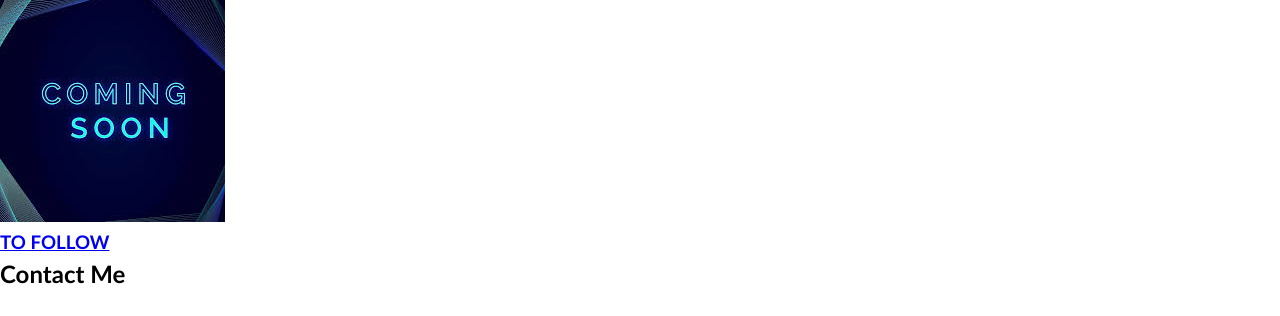
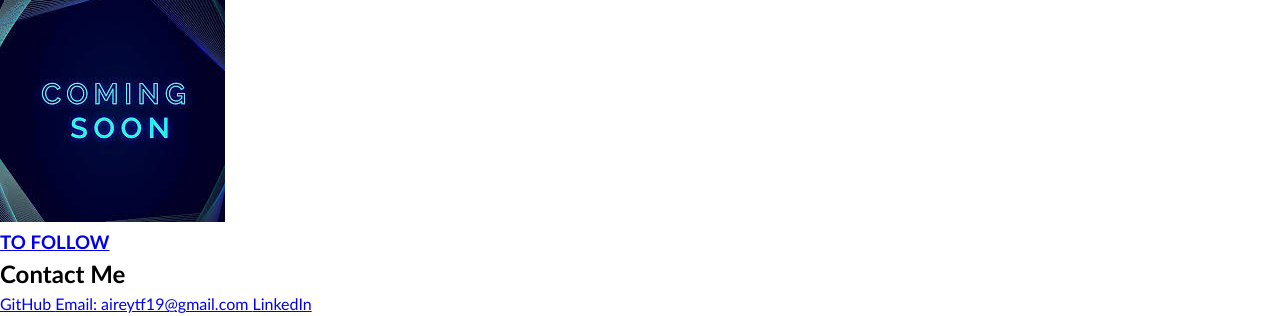
Before and after one commit to aireytf/Week2-Challenge-Portfolio, a plain HTML site: page index.html in a window 1280 px wide. Shown: the part 3835-4151 px from the top of the page. Before the commit the page ends 4127 px from the top, so only its background shows below. Drawn offline with Linux system fonts and the light colour scheme.

Commit message:
add structure & links to Contact section

```diff
--- a/index.html
+++ b/index.html
@@ -86,6 +86,13 @@
     <!-- contact -->
     <section class="page-section contact" id="contact">
       <h2>Contact Me</h2>
+      <div class="contactlinks">
+        <a href="https://github.com/aireytf">GitHub
+        </a>
+        <a href="mailto:aireytf19@gmail.com">Email: aireytf19@gmail.com
+        </a>
+        <a href="https://www.linkedin.com/in/thomas-airey-47113aa0/">LinkedIn</a>
+      </div>
     </section>
   </main>
 </body>
```
